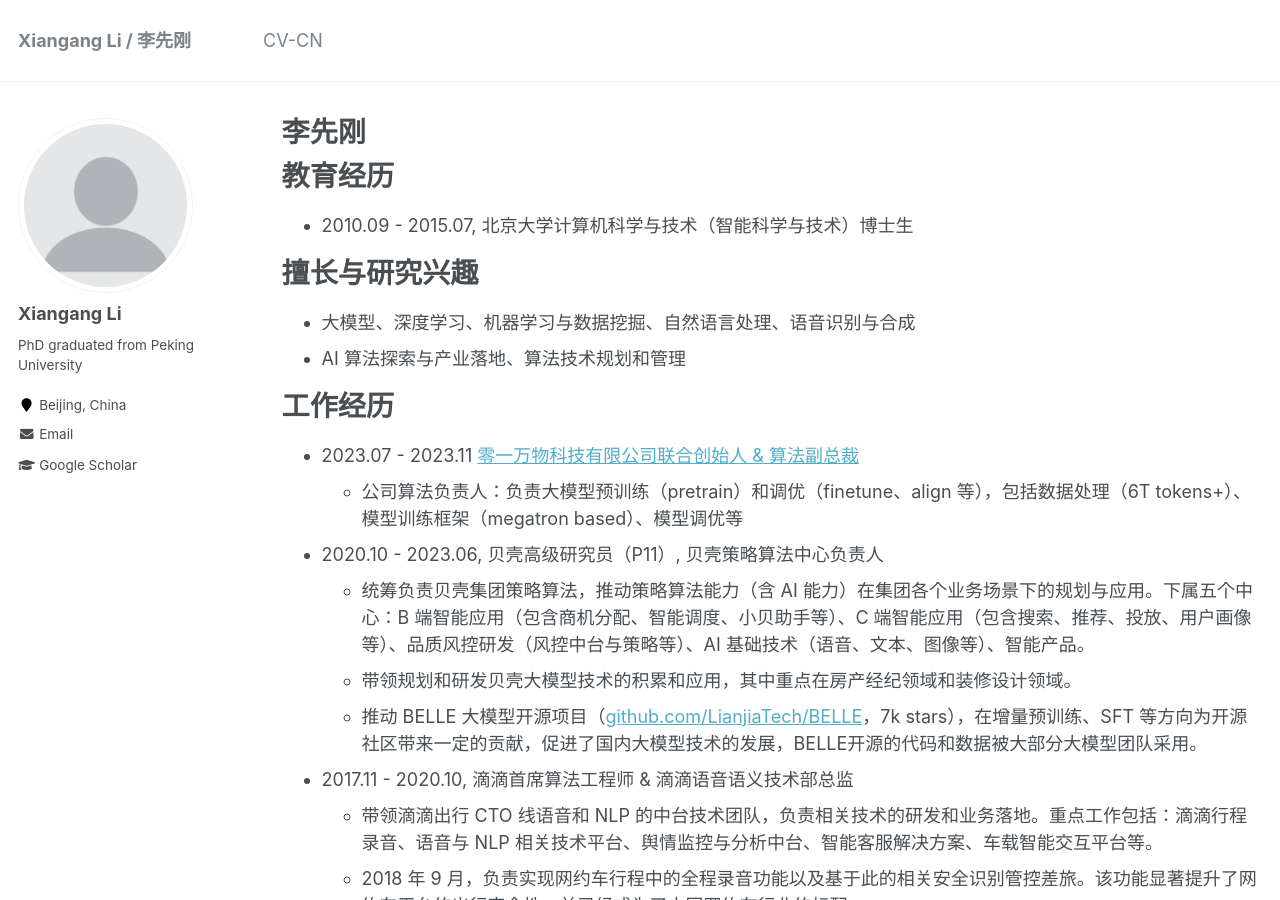
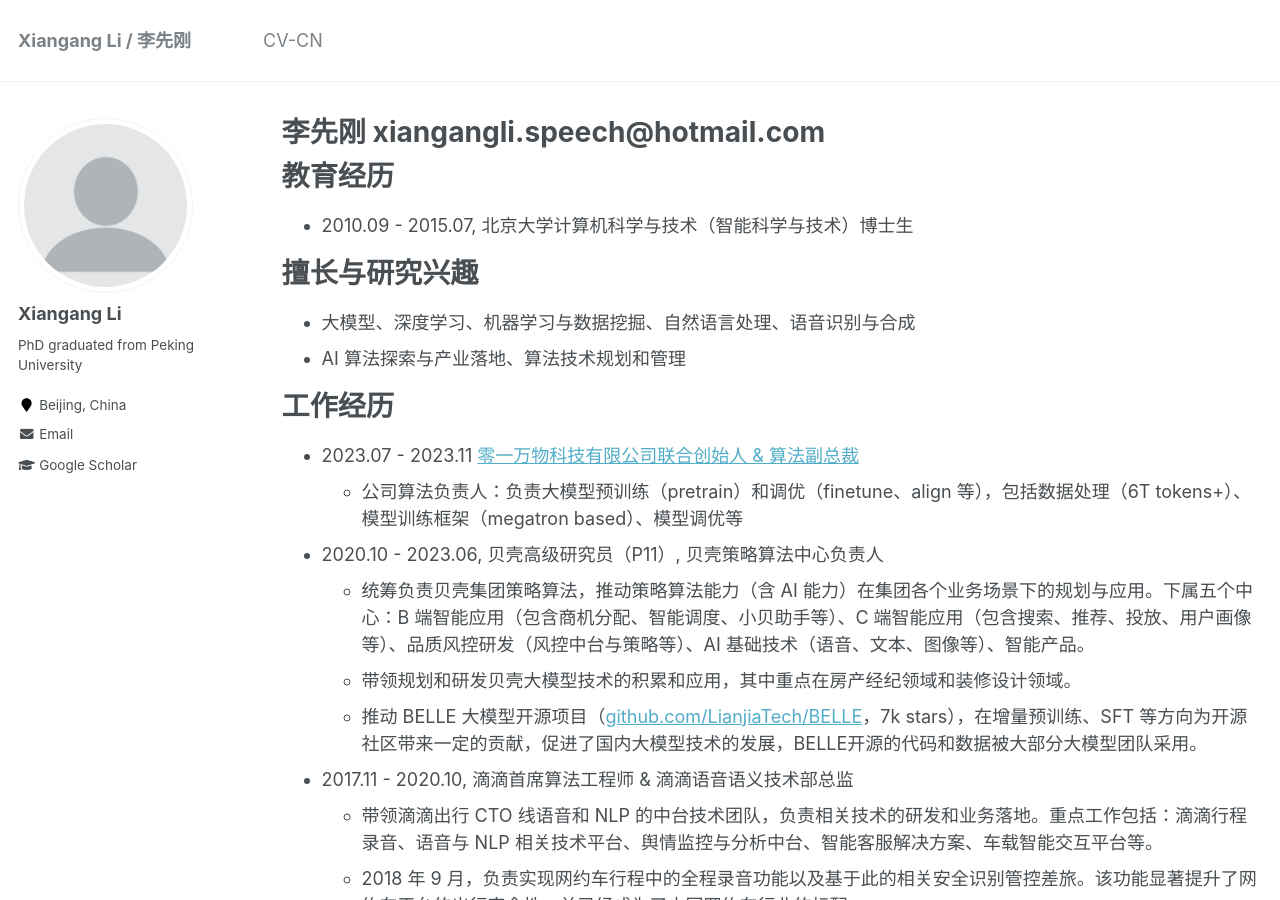
Before and after one commit to xiangangli/xiangangli.github.io, a Jekyll site: the page built from _pages/cv-cn.md, in a window 1280 px wide and 900 px high. Built offline with Jekyll 4.4.1, drawn with Linux system fonts in a browser that asks for light colours.

Commit message:
Update cv-cn.md

```diff
--- a/_pages/cv-cn.md
+++ b/_pages/cv-cn.md
@@ -1,6 +1,6 @@
 ---
 layout: archive
-title: "李先刚"
+title: "李先刚 xiangangli.speech@hotmail.com"
 permalink: /cv-cn/
 author_profile: true
 redirect_from:
```
